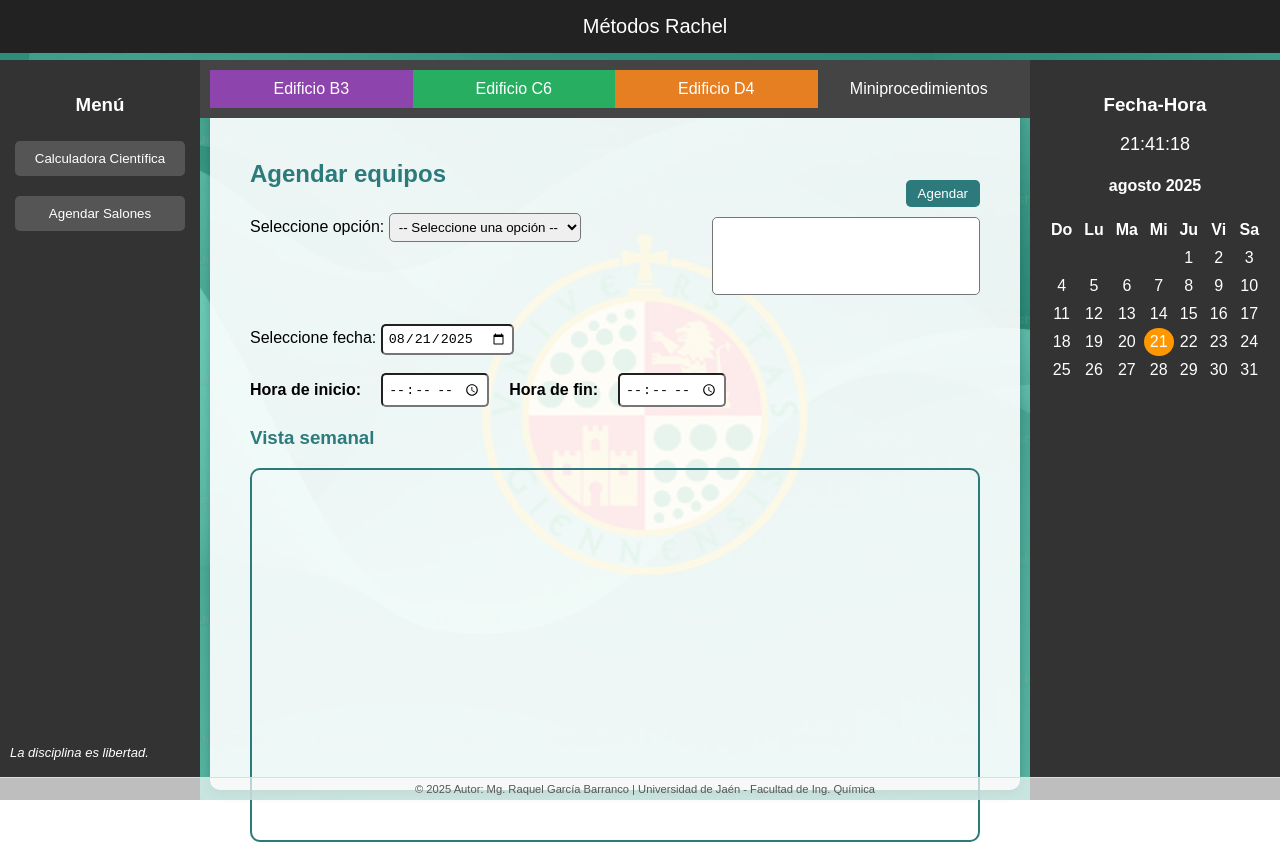
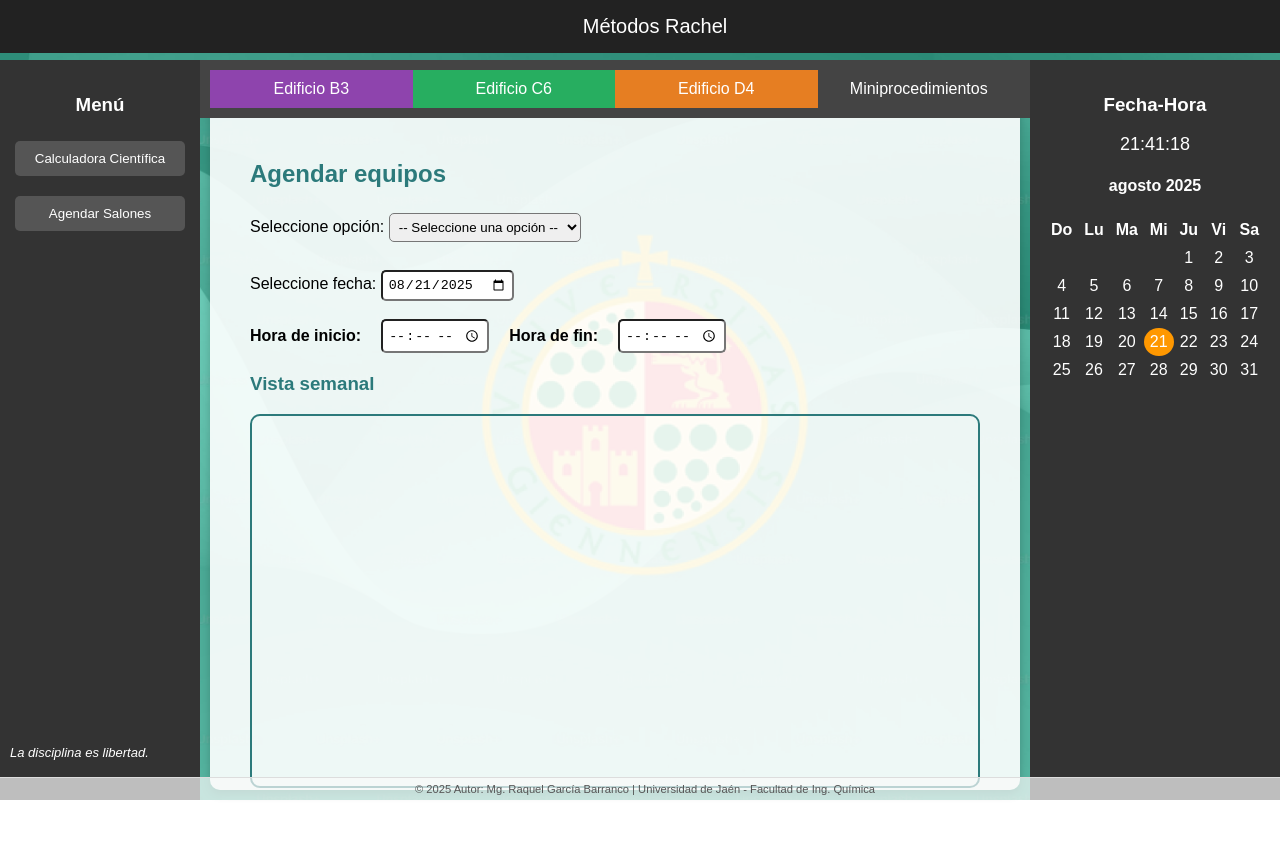
Before and after one commit to Ferisamo01/Repositorio_Laboratorio_UJA, a plain HTML site: page home.html in a window 1280 px wide. Both pictures are taken after a click on the button "Agendar Salones". After the commit the page ends 808 px from the top, so only its background shows below. Drawn offline with Linux system fonts and the light colour scheme.

Commit message:
Update home.html

```diff
--- a/home.html
+++ b/home.html
@@ -385,33 +385,18 @@
    function Agendar() {
       const mainContent = document.getElementById("mainContent");
       mainContent.innerHTML = `
-          <div style="font-family: Arial, sans-serif; padding: 20px; position: relative;">
+          <div style="font-family: Arial, sans-serif; padding: 20px;">
           <h2 style="color: #2c7a7b; margin-bottom: 15px;">Agendar equipos</h2>
 
-          <!-- Columna izquierda: picklist -->
-          <div>
-            <label for="opcion">Seleccione opción:</label>
+          <!-- Picklist -->
+          <label for="opcion">Seleccione opción:</label>
             <select id="opcion" style="margin: 10px 0; padding: 5px; border-radius: 5px;">
               <option value="" disabled selected>-- Seleccione una opción --</option>
               <option value="PIPETA">PIPETA</option>
               <option value="TRANSMISOR">TRANSMISOR</option>
               <option value="CENTRIFUGA">CENTRIFUGA</option>
             </select>
-          </div>
-
-          <!-- Bloque derecho independiente -->
-          <div style="position: absolute; top: 60px; right: 20px; text-align: right;">
-            <button style="padding: 6px 12px; background-color:#2c7a7b; color:white; border:none; border-radius:5px; cursor:pointer;">
-              Agendar
-            </button>
-            <br>
-            <textarea id="motivo" rows="4"
-              placeholder="Motivo [opcional]"
-              style="width: 250px; margin-top:10px; padding:8px; border-radius:5px; font-style:italic; color:gray; resize:none;">
-            </textarea>
-          </div>
-
-          <br><br><br><br>
+          <br><br>
 
           <!-- Fecha -->
           <label for="fecha">Seleccione fecha:</label>
@@ -427,7 +412,6 @@
             <label for="horaFin" style="font-weight:bold;">Hora de fin:</label>
             <input type="time" id="horaFin" style="padding:5px; border-radius:5px;">
           </div>
-
           <!-- Calendario estilo Teams -->
           <h3 style="color: #2c7a7b;">Vista semanal</h3>
           <div id="calendarioTeams"
```
